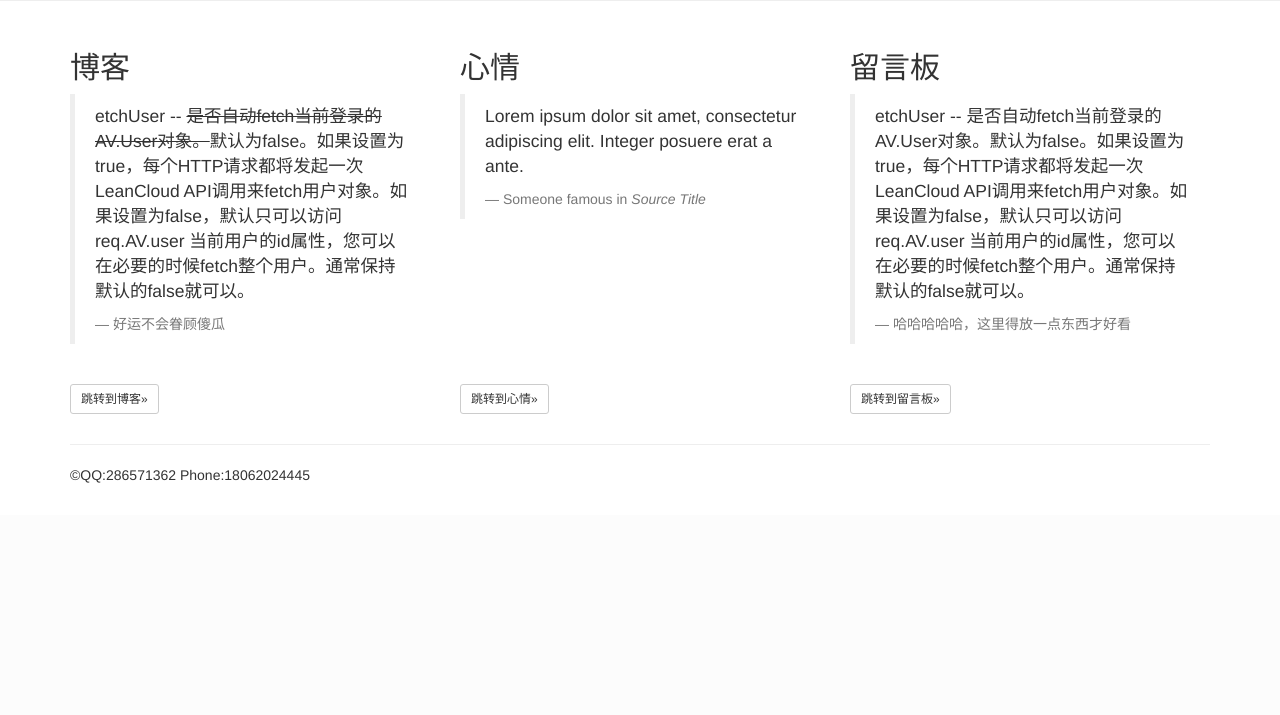
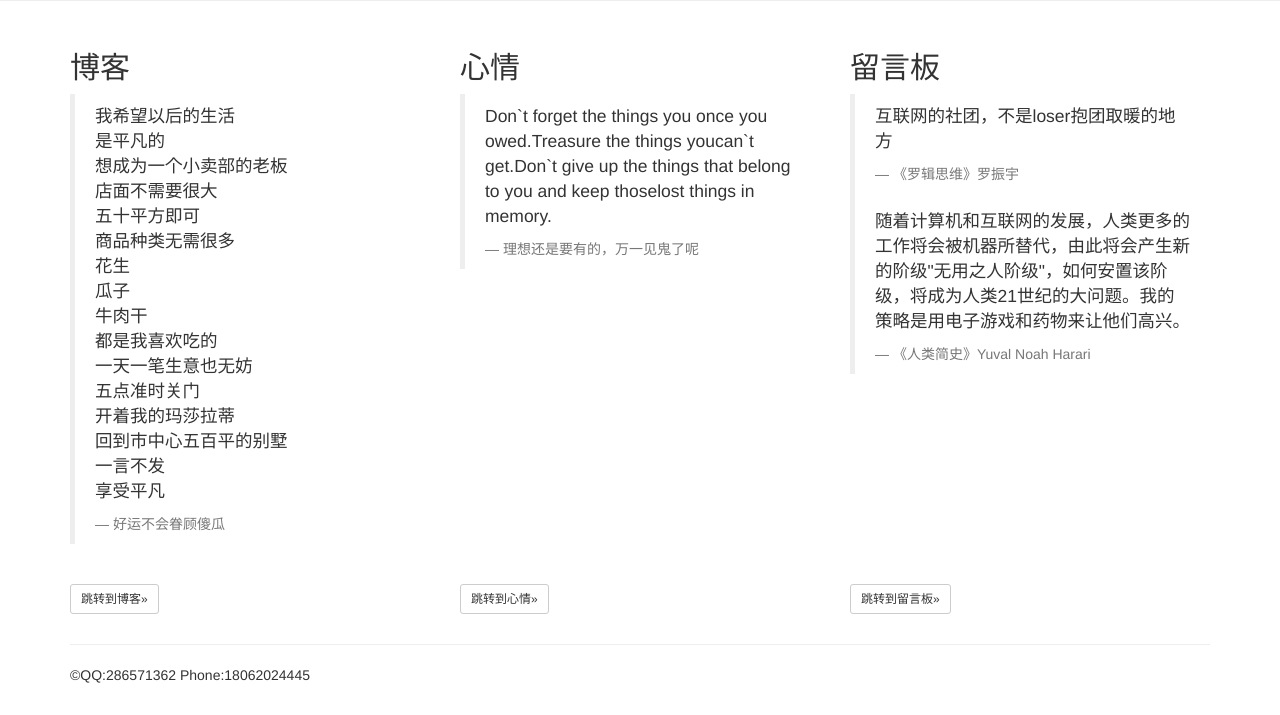
Before and after one commit to xiaotiansky/WUHT-test, a Node project: template views/index.ejs in a window 1280 px wide. Shown: the part 400-1115 px from the top of the page. Before the commit the page ends 883 px from the top, so only its background shows below. Run offline with Node 20 templates, Linux system fonts and the light colour scheme; the template is opened without the code that fills it, so the values that code supplies are empty.

Commit message:
ejs include  33333345

```diff
--- a/views/index.ejs
+++ b/views/index.ejs
@@ -50,9 +50,7 @@
           <div class="col-md-4">
               <h2>博客</h2>
               <blockquote>
-                  <p>
-                      etchUser -- <del>是否自动fetch当前登录的AV.User对象。</del>默认为false。如果设置为true，每个HTTP请求都将发起一次LeanCloud API调用来fetch用户对象。如果设置为false，默认只可以访问 req.AV.user 当前用户的id属性，您可以在必要的时候fetch整个用户。通常保持默认的false就可以。
-                  </p>
+                  <p>我希望以后的生活<br>是平凡的<br>想成为一个小卖部的老板<br>店面不需要很大<br>五十平方即可<br>商品种类无需很多<br>花生<br>瓜子<br>牛肉干<br>都是我喜欢吃的<br>一天一笔生意也无妨<br>五点准时关门<br>开着我的玛莎拉蒂<br>回到市中心五百平的别墅<br>一言不发<br>享受平凡<br></p>
                   <footer>好运不会眷顾傻瓜</footer>
               </blockquote>
               <br/>
@@ -60,18 +58,19 @@
           <div class="col-md-4">
               <h2>心情</h2>
               <blockquote>
-                  <p>Lorem ipsum dolor sit amet, consectetur adipiscing elit. Integer posuere erat a ante.</p>
-                  <footer>Someone famous in <cite title="Source Title">Source Title</cite></footer>
+                  <p>Don`t forget the things you once you owed.Treasure the things youcan`t get.Don`t give up the things that belong to you and keep thoselost things in memory.</p>
+                  <footer>理想还是要有的，万一见鬼了呢</footer>
               </blockquote>
               <br/>
           </div>
           <div class="col-md-4">
               <h2>留言板</h2>
               <blockquote>
-                  <p>
-                      etchUser -- 是否自动fetch当前登录的AV.User对象。默认为false。如果设置为true，每个HTTP请求都将发起一次LeanCloud API调用来fetch用户对象。如果设置为false，默认只可以访问 req.AV.user 当前用户的id属性，您可以在必要的时候fetch整个用户。通常保持默认的false就可以。
-                  </p>
-                  <footer>哈哈哈哈哈，这里得放一点东西才好看</footer>
+                  <p>互联网的社团，不是loser抱团取暖的地方</p>
+                  <footer>《罗辑思维》罗振宇</footer>
+                  <br>
+                  <p>随着计算机和互联网的发展，人类更多的工作将会被机器所替代，由此将会产生新的阶级"无用之人阶级"，如何安置该阶级，将成为人类21世纪的大问题。我的策略是用电子游戏和药物来让他们高兴。</p>
+                  <footer>《人类简史》Yuval Noah Harari</footer>
               </blockquote>
               <br/>
           </div>
--- a/views/todos.ejs
+++ b/views/todos.ejs
@@ -126,6 +126,9 @@
             </div>
         </div>
     </div>
-    <br><br><br><br><br><br><br><br><br><br><br><br>
+    <footer>
+    <p>&copy;QQ:286571362 Phone:18062024445</p>
+    <br/>
+    </footer>
 </body>
 </html>
```
